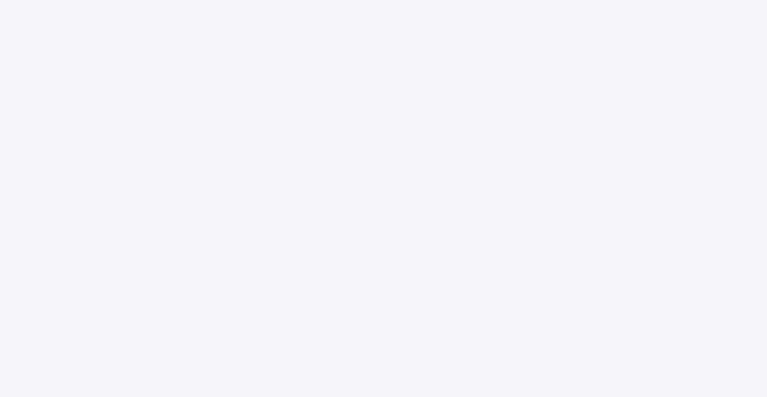
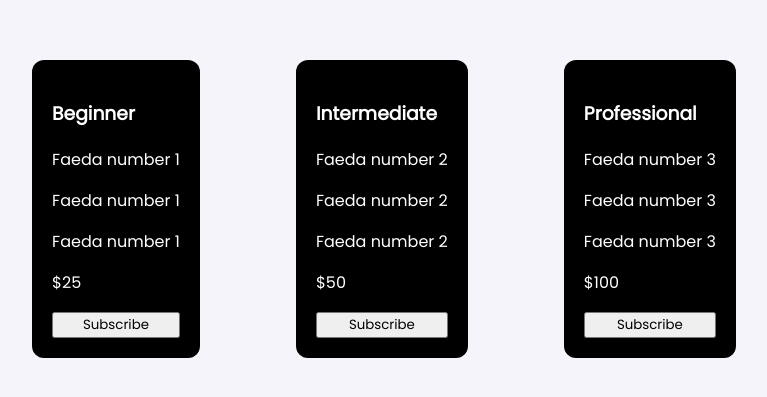
Before and after one commit to Ghazi-360/izabel-fe, a React (Create React App) app: page /plan in a window 1280 px wide. Before the commit this address had no page. Shown: the part 191-588 px from the top of the page, without its empty margins (256-1023 px from the left). Built offline with nearby package versions, Linux system fonts and the light colour scheme.

Commit message:
Added new pages

```diff
--- a/src/App.css
+++ b/src/App.css
@@ -37,7 +37,7 @@
 
 .form-box .button-wrapper {
     display: flex;
-    justify-content: end;
+    justify-content: flex-end;
     gap: 20px;
 }
 
@@ -172,3 +172,24 @@
     0% { transform: rotate(0deg); }
     100% { transform: rotate(360deg); }
 }
+
+.plans-wrapper {
+    width: 70%;
+    height: auto;
+    display: flex;
+    justify-content: space-evenly;
+}
+
+.plans-wrapper .plan-card {
+    width: auto;
+    height: auto;
+    padding: 20px;
+    background: #000;
+    color: #fff;
+    border-radius: 12px;
+}
+
+.plans-wrapper .plan-card button {
+    width: 100%;
+    cursor: pointer;
+}
--- a/src/App.js
+++ b/src/App.js
@@ -1,21 +1,10 @@
-import ReactDOM from "react-dom";
-import { BrowserRouter, Route, Routes } from "react-router-dom";
 
 import './App.css';
-import Link from './pages/Link';
-import Input from './pages/Input'
+import RootComponent from "./Router";
 
 function App() {
     return (
-        <BrowserRouter>
-            <Routes>
-                <Route path="/" element={<Input />} />
-                <Route path="/one" element={<Link />} />
-            </Routes>
-        </BrowserRouter>
-        // <div className="wrapper center">
-        //     <Link />
-        // </div>
+        <RootComponent />
     );
 }
 
--- /dev/null
+++ b/src/Router.js
@@ -0,0 +1,39 @@
+import { createBrowserRouter, RouterProvider} from "react-router-dom";
+
+// Pages
+import Home from "./pages/Home";
+import Plan from "./pages/Plan";
+import Login from "./pages/Login";
+import Form from "./pages/Form";
+import Payment from "./pages/Payment";
+
+const Router = createBrowserRouter ([
+    {
+        path: "/",
+        element: <Home />
+    },
+    {
+        path: "/plan",
+        element: <Plan />
+    },
+    {
+        path: "/login",
+        element: <Login />
+    },
+    {
+        path: "/form",
+        element: <Form />
+    },
+    {
+        path: "/payment",
+        element: <Payment />
+    },
+])
+
+const RootComponent = () => {
+    return (
+        <RouterProvider router={Router} />
+    )
+}
+
+export default RootComponent;
--- a/src/pages/Input.jsx
+++ b/src/pages/Form.jsx
@@ -1,7 +1,11 @@
 import React from 'react'
 import '../App.css';
+import { useNavigate } from 'react-router-dom';
 
-function Input() {
+function Form() {
+
+    const navigate = useNavigate()
+
     return (
         <>
             <div className="center">
@@ -72,7 +76,7 @@ function Input() {
 
                         </textarea>
                         <div className="button-wrapper">
-                            <button className='BTN'>Submit</button>
+                            <button onClick={() => navigate('/payment')} className='BTN'>Submit</button>
                         </div>
                     </div>
                 </div>
@@ -81,4 +85,4 @@ function Input() {
     )
 }
 
-export default Input
+export default Form
--- a/src/pages/Link.jsx
+++ b/src/pages/Home.jsx
@@ -1,9 +1,11 @@
 import React, { useEffect, useState } from 'react'
 import axios from 'axios';
 import '../App.css';
+import { useNavigate } from 'react-router-dom';
 
-function Link() {
+function Home() {
 
+    const navigate = useNavigate()
     const [url, setUrl] = useState('')
     const [loading, setLoading] = useState(false);
     const [content, setContent] = useState('')
@@ -23,8 +25,6 @@ function Link() {
                 setLoading(false);
             }
             }, 30);
-            // setContent(response.data.content)
-            console.log(response.data.content);
         })
         .catch((error) => {
           console.error('Error:', error);
@@ -63,10 +63,11 @@ function Link() {
                         )
                         :null}
                     </div>
+                    <button onClick={() => navigate('plan')}></button>
                 </div>
             </div>
         </>
     )
 }
 
-export default Link
+export default Home
--- /dev/null
+++ b/src/pages/Login.jsx
@@ -0,0 +1,17 @@
+import React from 'react'
+import { useNavigate } from 'react-router-dom'
+
+function Login() {
+
+    const navigate = useNavigate()
+
+    return (
+        <>
+            <div className="wrapper center">
+                <button onClick={() => navigate('/form')}>Login</button>
+            </div>
+        </>
+    )
+}
+
+export default Login
--- /dev/null
+++ b/src/pages/Payment.jsx
@@ -0,0 +1,13 @@
+import React from 'react'
+
+function Payment() {
+    return (
+        <>
+            <div className="wrapper center">
+                Payments here
+            </div>
+        </>
+    )
+}
+
+export default Payment
--- /dev/null
+++ b/src/pages/Plan.jsx
@@ -0,0 +1,43 @@
+import React from 'react'
+import { useNavigate } from 'react-router-dom';
+import '../App.css';
+
+function Plan() {
+
+    const navigate = useNavigate()
+
+    return (
+        <>
+            <div className="wrapper center">
+                <div className="plans-wrapper">
+                    <div className="plan-card">
+                        <h3>Beginner</h3>
+                        <p>Faeda number 1</p>
+                        <p>Faeda number 1</p>
+                        <p>Faeda number 1</p>
+                        <p>$25</p>
+                        <button onClick={() => navigate('/login')}>Subscribe</button>
+                    </div>
+                    <div className="plan-card">
+                        <h3>Intermediate</h3>
+                        <p>Faeda number 2</p>
+                        <p>Faeda number 2</p>
+                        <p>Faeda number 2</p>
+                        <p>$50</p>
+                        <button onClick={() => navigate('/login')}>Subscribe</button>
+                    </div>
+                    <div className="plan-card">
+                        <h3>Professional</h3>
+                        <p>Faeda number 3</p>
+                        <p>Faeda number 3</p>
+                        <p>Faeda number 3</p>
+                        <p>$100</p>
+                        <button onClick={() => navigate('/login')}>Subscribe</button>
+                    </div>
+                </div>
+            </div>
+        </>
+    )
+}
+
+export default Plan
```
